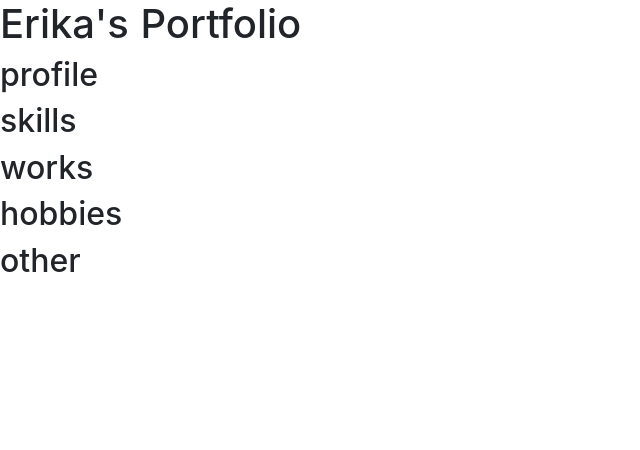
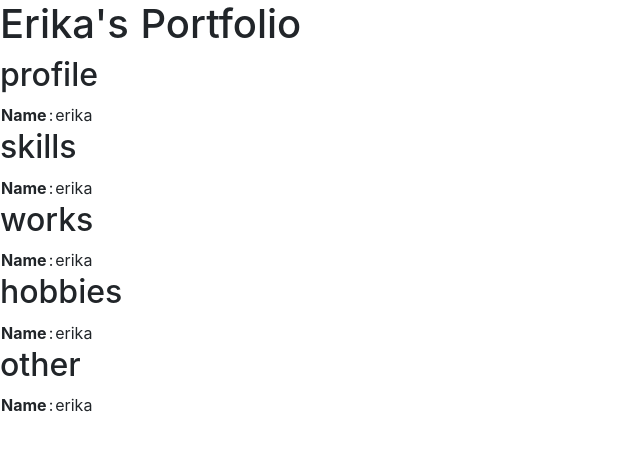
Before and after one commit to Erika-U/portfolio, a Nuxt app: page / in a window 1280 px wide. Shown: the top 450 px of the page, without its empty margins (0-640 px from the left). Built offline with nearby package versions, Linux system fonts and the light colour scheme.

Commit message:
add contents containers file

```diff
--- a/containers/hobbies.vue
+++ b/containers/hobbies.vue
@@ -1,6 +1,17 @@
 <template>
   <section id="hobbies">
     <pageTitle title="hobbies" />
+    <div>
+      <table>
+        <tbody>
+          <tr v-for="(contact, index) in contacts" :key="index">
+            <th>{{ contact.key }}</th>
+            <td>:</td>
+            <td>{{ contact.value }}</td>
+          </tr>
+        </tbody>
+      </table>
+    </div>
   </section>
 </template>
 
@@ -11,6 +22,14 @@
     name: 'Hobbies',
     components: {
       pageTitle
+    },
+    data() {
+      return {
+        contacts: [
+          {key: 'Name',
+          value: 'erika'}
+        ]
+      }
     }
   }
 </script>
--- a/containers/other.vue
+++ b/containers/other.vue
@@ -1,6 +1,17 @@
 <template>
   <section id="other">
     <pageTitle title="other" />
+    <div>
+      <table>
+        <tbody>
+          <tr v-for="(contact, index) in contacts" :key="index">
+            <th>{{ contact.key }}</th>
+            <td>:</td>
+            <td>{{ contact.value }}</td>
+          </tr>
+        </tbody>
+      </table>
+    </div>
   </section>
 </template>
 
@@ -11,6 +22,14 @@
     name: 'Other',
     components: {
       pageTitle
+    },
+    data() {
+      return {
+        contacts: [
+          {key: 'Name',
+          value: 'erika'}
+        ]
+      }
     }
   }
 </script>
--- a/containers/profile.vue
+++ b/containers/profile.vue
@@ -1,6 +1,17 @@
 <template>
   <section id="profile">
     <pageTitle title="profile" />
+    <div>
+      <table>
+        <tbody>
+          <tr v-for="(contact, index) in contacts" :key="index">
+            <th>{{ contact.key }}</th>
+            <td>:</td>
+            <td>{{ contact.value }}</td>
+          </tr>
+        </tbody>
+      </table>
+    </div>
   </section>
 </template>
 
@@ -11,6 +22,14 @@
     name: 'Profile',
     components: {
       pageTitle
+    },
+    data() {
+      return {
+        contacts: [
+          {key: 'Name',
+          value: 'erika'}
+        ]
+      }
     }
   }
 </script>
--- a/containers/skills.vue
+++ b/containers/skills.vue
@@ -1,6 +1,17 @@
 <template>
   <section id="skills">
     <pageTitle title="skills" />
+    <div>
+      <table>
+        <tbody>
+          <tr v-for="(contact, index) in contacts" :key="index">
+            <th>{{ contact.key }}</th>
+            <td>:</td>
+            <td>{{ contact.value }}</td>
+          </tr>
+        </tbody>
+      </table>
+    </div>
   </section>
 </template>
 
@@ -11,6 +22,14 @@
     name: 'Skills',
     components: {
       pageTitle
+    },
+    data() {
+      return {
+        contacts: [
+          {key: 'Name',
+          value: 'erika'}
+        ]
+      }
     }
   }
 </script>
--- a/containers/works.vue
+++ b/containers/works.vue
@@ -1,6 +1,17 @@
 <template>
   <section id="works">
     <pageTitle title="works" />
+    <div>
+      <table>
+        <tbody>
+          <tr v-for="(contact, index) in contacts" :key="index">
+            <th>{{ contact.key }}</th>
+            <td>:</td>
+            <td>{{ contact.value }}</td>
+          </tr>
+        </tbody>
+      </table>
+    </div>
   </section>
 </template>
 
@@ -11,6 +22,14 @@
     name: 'Works',
     components: {
       pageTitle
+    },
+    data() {
+      return {
+        contacts: [
+          {key: 'Name',
+          value: 'erika'}
+        ]
+      }
     }
   }
 </script>
```
